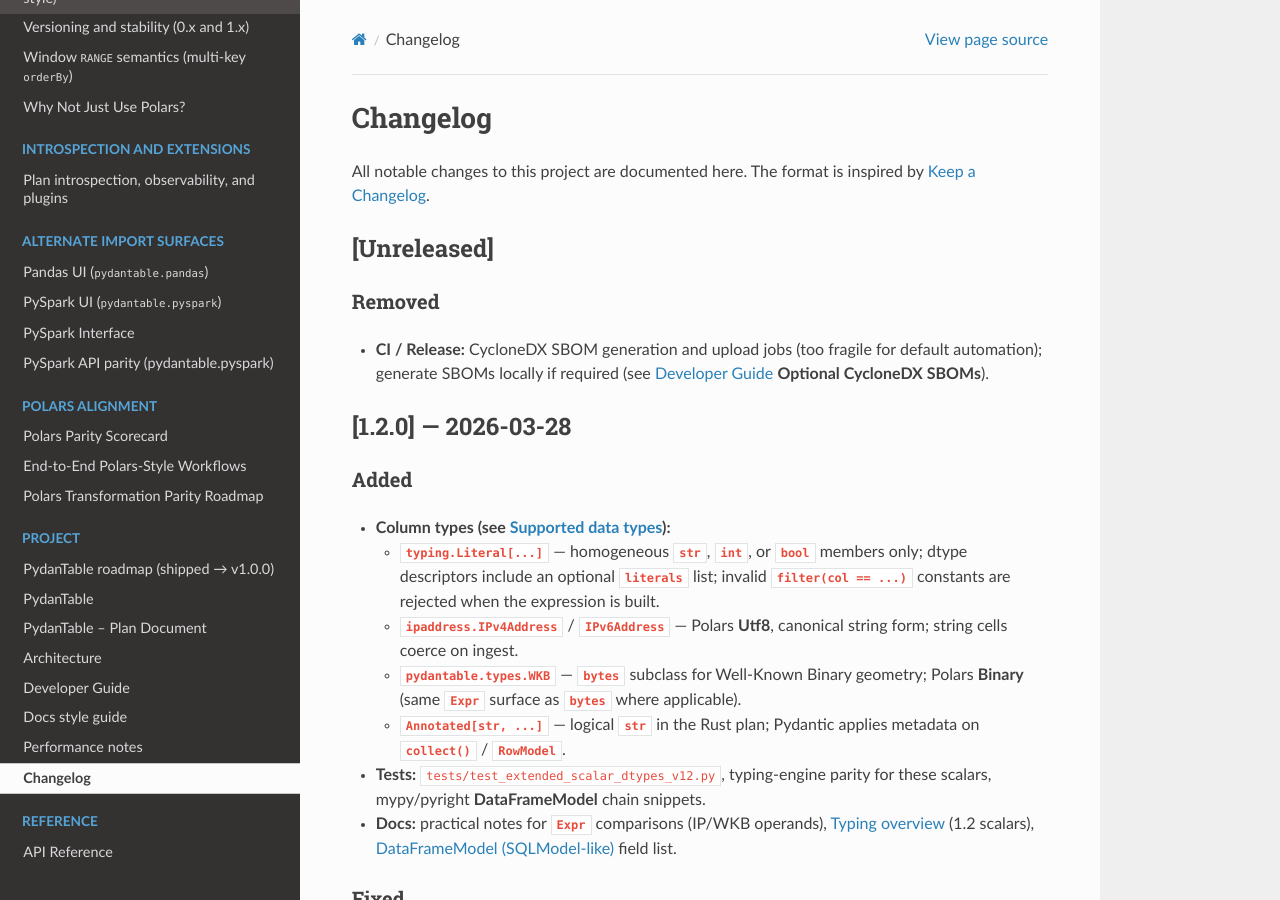
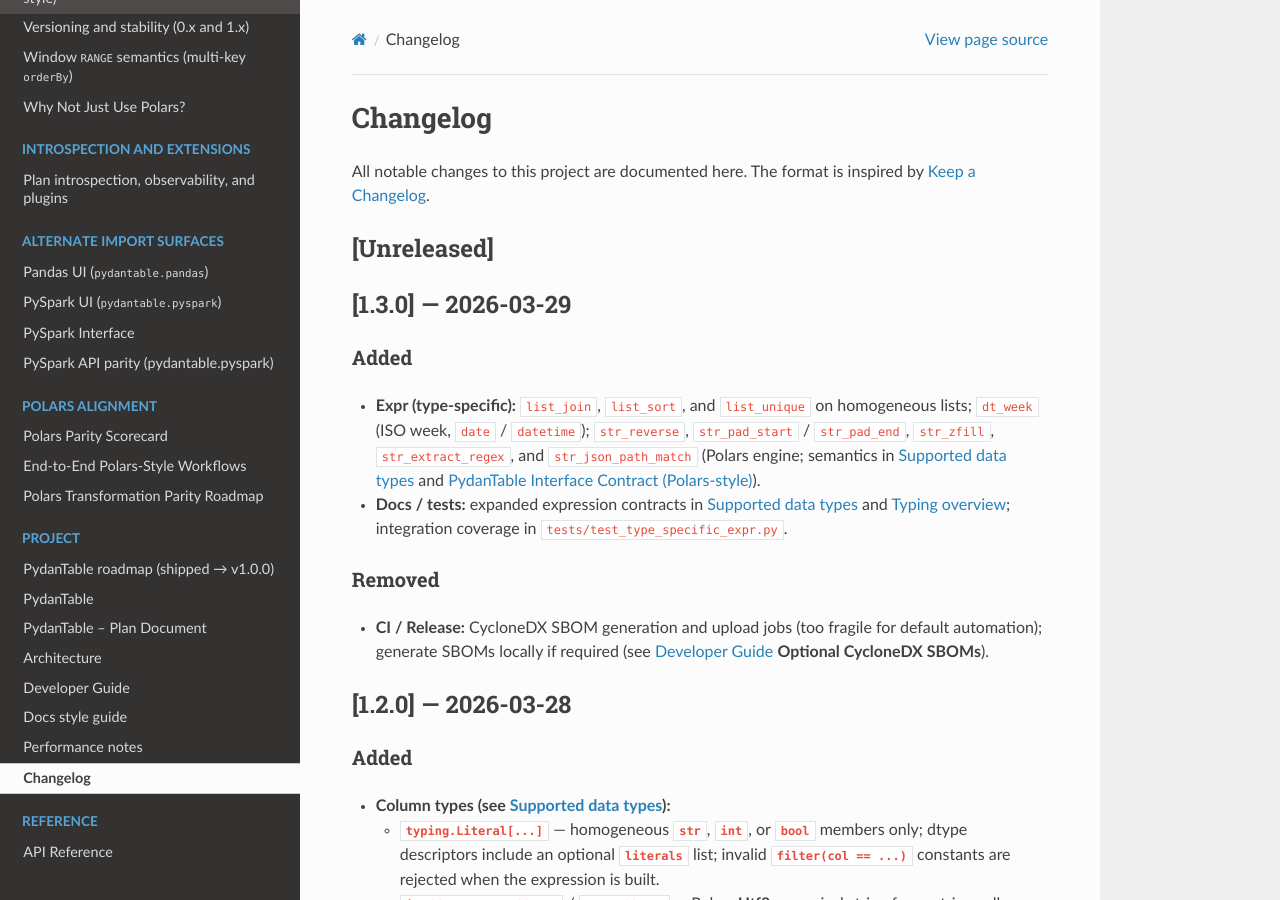
Before and after one commit to eddiethedean/pydantable, a Sphinx documentation site: the page built from docs/changelog.md, in a window 1280 px wide and 900 px high. Built offline with Sphinx 7.4.7 and the Read the Docs theme 3.1.0, drawn with Linux system fonts in a browser that asks for light colours; the version number is read from the project's files by our own code.

Commit message:
chore: release 1.3.0 and expand roadmap method backlog
Bump Python/Cargo package versions, stubs, changelog, and current-release
lines in docs. Add a ROADMAP section cataloguing candidate Expr, list,
window, and table-level APIs (not scheduled), with an intro link.

```diff
--- a/docs/changelog.md
+++ b/docs/changelog.md
@@ -5,6 +5,17 @@
 ## [Unreleased]
 
 <!-- Add notes here for the next 1.x release. -->
+
+## [1.3.0] — 2026-03-29
+
+### Added
+
+- **Expr (type-specific):** `list_join`, `list_sort`, and `list_unique` on homogeneous
+  lists; `dt_week` (ISO week, `date` / `datetime`); `str_reverse`, `str_pad_start` /
+  `str_pad_end`, `str_zfill`, `str_extract_regex`, and `str_json_path_match` (Polars
+  engine; semantics in {doc}`SUPPORTED_TYPES` and {doc}`INTERFACE_CONTRACT`).
+- **Docs / tests:** expanded expression contracts in {doc}`SUPPORTED_TYPES` and
+  {doc}`TYPING`; integration coverage in `tests/test_type_specific_expr.py`.
 
 ### Removed
 
--- a/pyproject.toml
+++ b/pyproject.toml
@@ -4,7 +4,7 @@
 
 [project]
 name = "pydantable"
-version = "1.2.0"
+version = "1.3.0"
 description = "Strongly-typed DataFrames for Python, powered by Rust."
 readme = "README.md"
 license = { text = "MIT" }
```
Also changed, not shown: docs/POLARS_TRANSFORMATIONS_ROADMAP.md (+1 -1 lines), docs/ROADMAP.md (+94 -2 lines), docs/index.md (+1 -1 lines), 4 other files.
